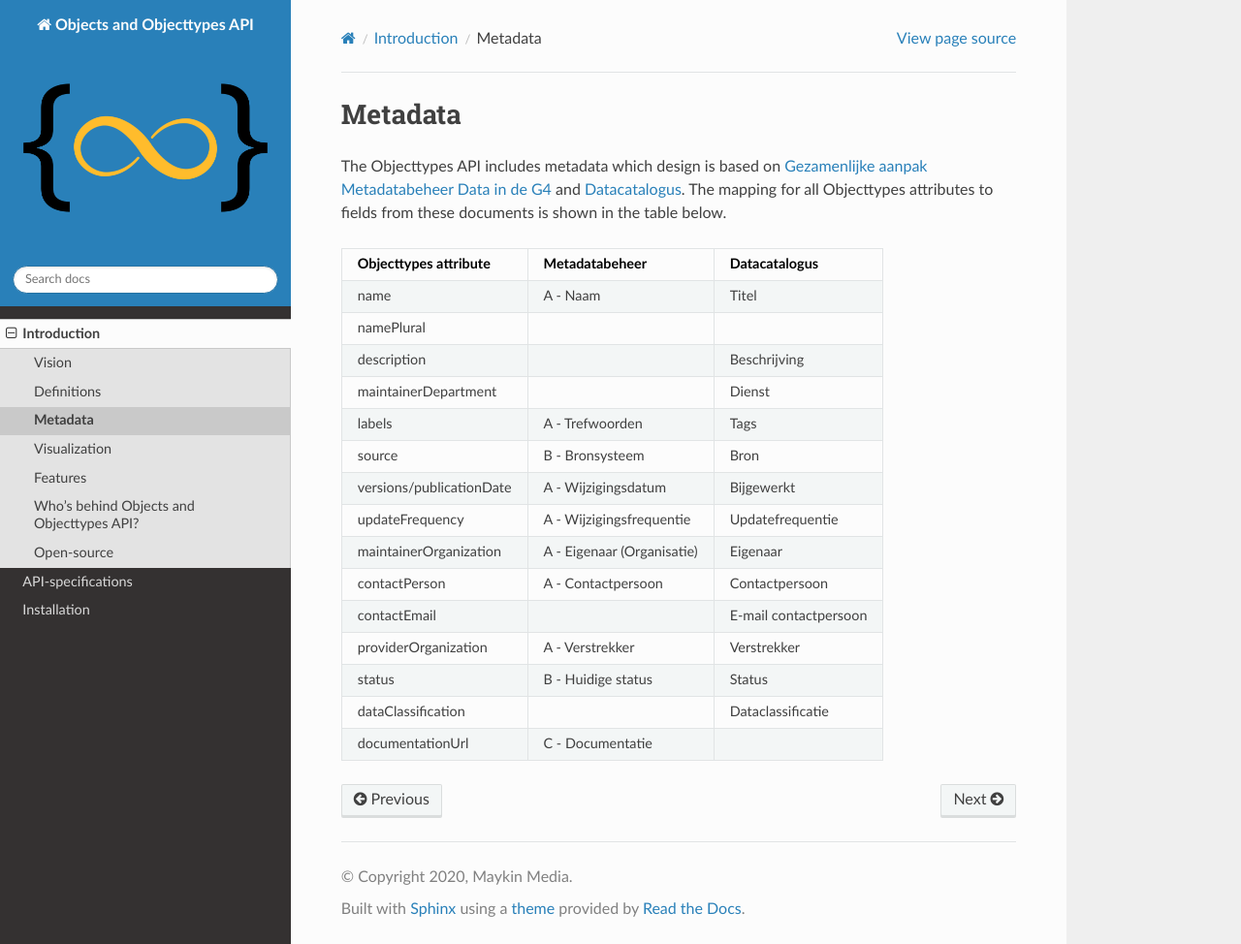
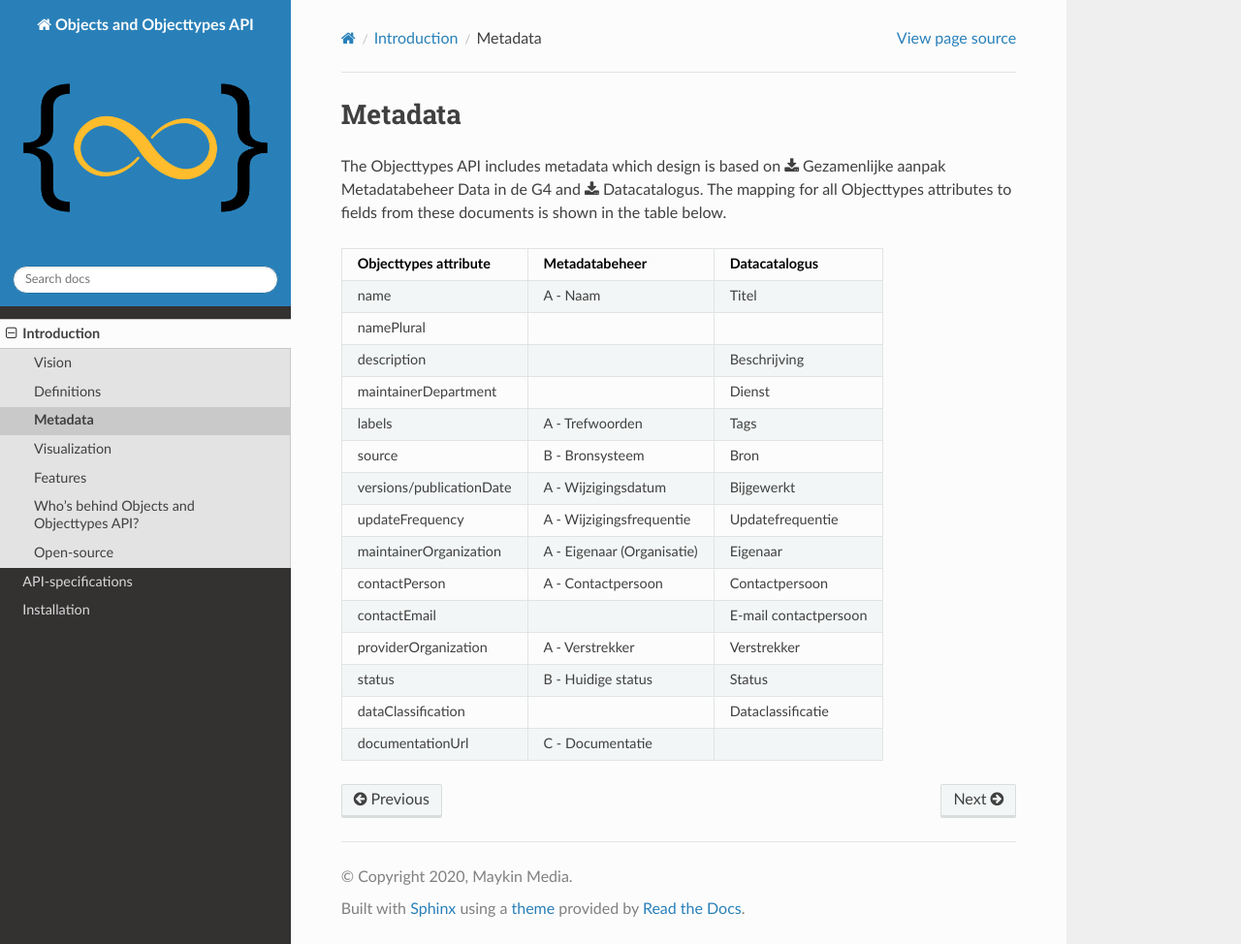
Before and after one commit to maykinmedia/objects-api, a Sphinx documentation site: the page built from docs/introduction/metadata.rst, in a window 1280 px wide and 974 px high. Shown: the whole window at 97% size. Built offline with Sphinx 7.4.7 and the Read the Docs theme 2.0.0, drawn with Linux system fonts in a browser that asks for light colours; part of the change alters nothing that is shown.

```diff
--- a/docs/introduction/metadata.rst
+++ b/docs/introduction/metadata.rst
@@ -1,9 +1,10 @@
 Metadata
 ========
 
-The Objecttypes API includes metadata which design is based on `Gezamenlijke aanpak Metadatabeheer
-Data in de G4`_ and `Datacatalogus`_. The mapping for all Objecttypes attributes to fields from
-these documents is shown in the table below.
+The Objecttypes API includes metadata which design is based on
+:download:`Gezamenlijke aanpak Metadatabeheer Data in de G4 <_assets/5B.Gezamenlijke.aanpak.Metadatabeheer.Open.Data.in.de.G4.v0.2.170608.pdf>`
+and :download:`Datacatalogus <_assets/Verplichte.metadatavelden.-.datacatalogus.docx>`.
+The mapping for all Objecttypes attributes to fields from these documents is shown in the table below.
 
 ========================   ==========================  =====================
 Objecttypes attribute      Metadatabeheer              Datacatalogus
@@ -24,8 +25,3 @@ status                     B - Huidige status          Status
 dataClassification                                     Dataclassificatie
 documentationUrl           C - Documentatie
 ========================   ==========================  =====================
-
-
-.. _`Gezamenlijke aanpak Metadatabeheer Data in de G4`: https://github.com/maykinmedia/objects-api/files/5268978/Verplichte.metadatavelden.-.datacatalogus.docx
-
-.. _`Datacatalogus`: https://github.com/maykinmedia/objects-api/files/5268978/Verplichte.metadatavelden.-.datacatalogus.docx
```
Also changed, not shown: 2 other files.
